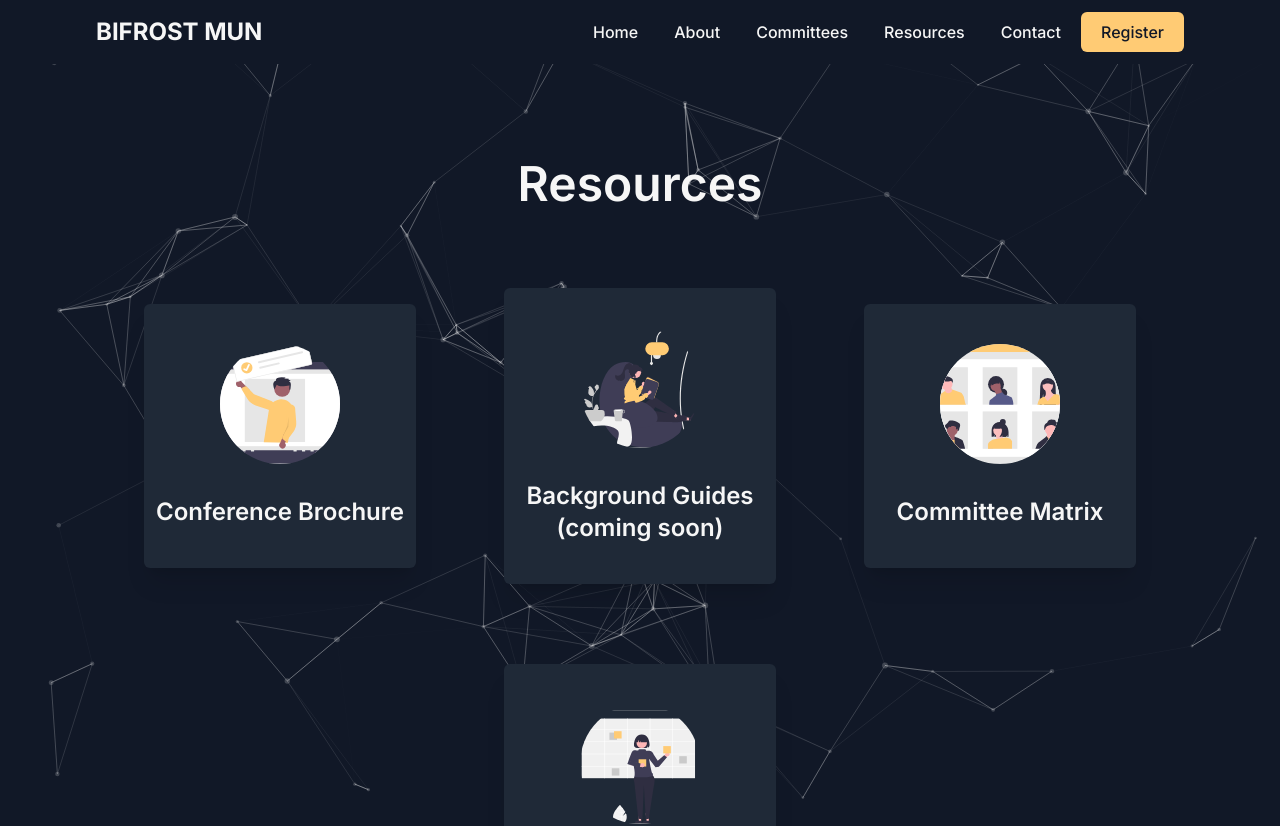
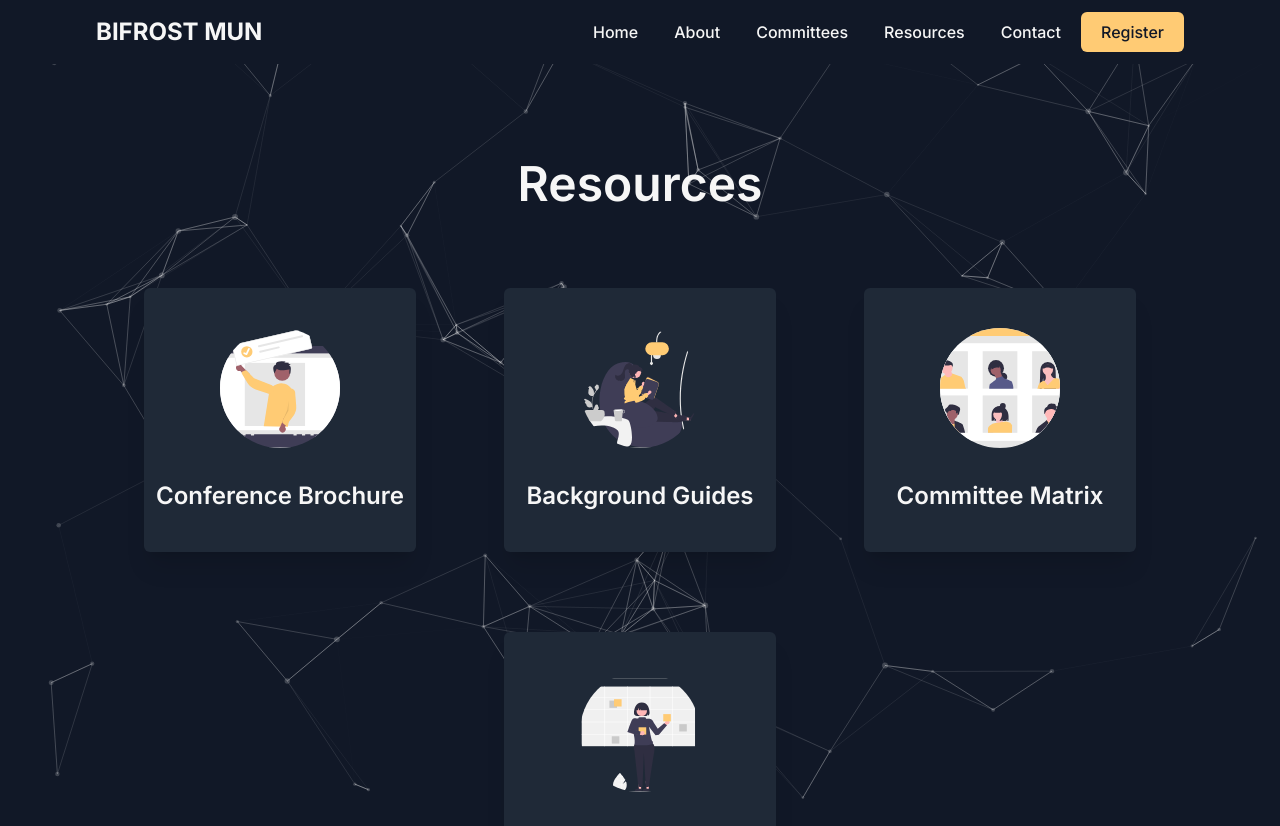
Before and after one commit to theVedanta/bifrost-mun, a Next.js app: page /resources in a window 1280 px wide. Shown: the top 826 px of the page. Built offline with nearby package versions, Linux system fonts and the light colour scheme.

Commit message:
bg guide and kahlon

```diff
--- a/components/Members/Members.jsx
+++ b/components/Members/Members.jsx
@@ -31,11 +31,6 @@ const Members = () => {
             pfp: krisha,
         },
         {
-            name: "Angad Singh Kahlon",
-            post: "USG Delegate Affairs",
-            pfp: sing,
-        },
-        {
             name: "Triveni Kalhan",
             post: "USG Marketing",
             pfp: nan,
--- a/pages/resources.jsx
+++ b/pages/resources.jsx
@@ -16,8 +16,8 @@ const resources = () => {
             img: brochure,
         },
         {
-            name: "Background Guides (coming soon)",
-            href: "/",
+            name: "Background Guides",
+            href: "https://drive.google.com/drive/u/2/folders/1CnexFUegv3Lp3tAEgS3TLSRzoncQYbl6",
             img: bg_guide,
         },
         {
```
